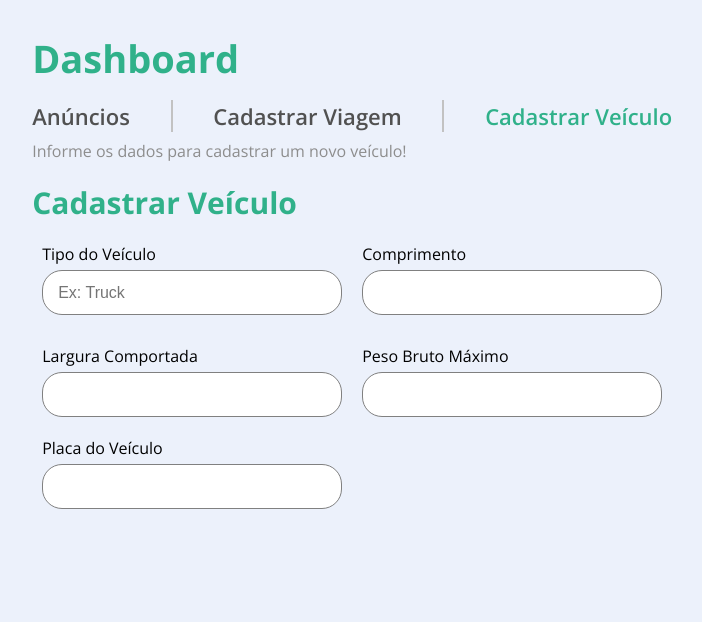
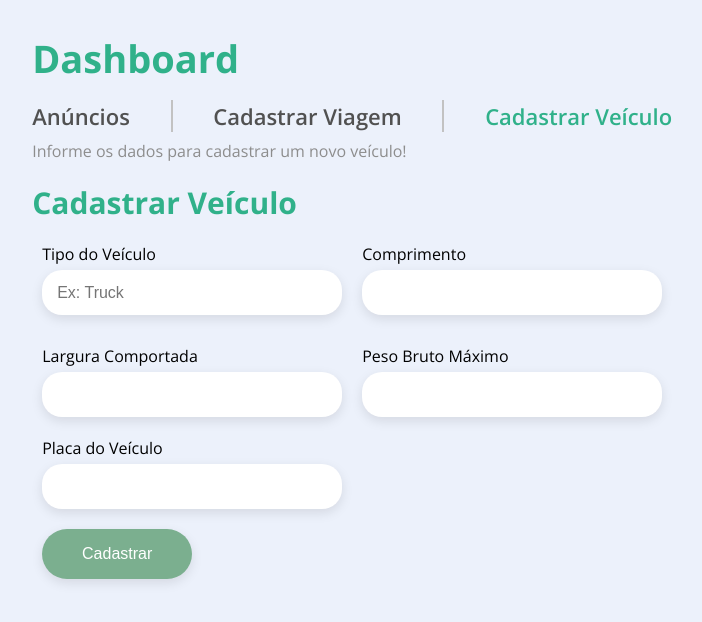
Before and after one commit to hiimlex/cargacheia-frontend, a React (Create React App) app: page /veiculos in a window 1280 px wide. Shown: the top 622 px of the page, without its empty margins (19-721 px from the left). Built offline with nearby package versions, Linux system fonts and the light colour scheme.

Commit message:
finishing vehicle layout

```diff
--- a/package.json
+++ b/package.json
@@ -9,6 +9,7 @@
     "react": "^17.0.1",
     "react-dom": "^17.0.1",
     "react-icons": "^3.11.0",
+    "react-loader-spinner": "^3.1.14",
     "react-router-dom": "^5.2.0",
     "react-scripts": "4.0.0",
     "web-vitals": "^0.2.4"
--- /dev/null
+++ b/src/components/Button/index.js
@@ -0,0 +1,15 @@
+import React from 'react';
+import PropTypes from 'prop-types';
+import './styles.css';
+
+export default function Button (props) {
+    return (
+        <button className="button">
+            {props.label}
+        </button>
+    )
+}
+
+Button.propTypes = {
+    label: PropTypes.string
+}
--- /dev/null
+++ b/src/components/Button/styles.css
@@ -0,0 +1,24 @@
+.button {
+    width: 150px;
+    height: 50px;
+    border-radius: 30px;
+    font-size: 16px;
+    cursor: pointer;
+    border: none;
+    box-shadow: 0 4px 12px 0 rgba(0, 0, 0, 0.1);
+    background-color: #7baf8f;
+    color: white;
+    transition: 0.3s;
+    margin: 10px;
+}
+
+.button:hover {
+    box-shadow: 0 4px 12px 0 rgba(0, 0, 0, 0.3);
+    margin: 15px;
+}
+
+.button:active {
+    background-color: white;
+    color: #7baf8f;
+    transition: 0.5s;
+}
--- a/src/components/CardAnuncio/index.js
+++ b/src/components/CardAnuncio/index.js
@@ -1,6 +1,6 @@
 import React from 'react';
 import PropTypes from 'prop-types';
-import { FiMapPin, FiFlag } from 'react-icons/fi';
+import { FiMapPin } from 'react-icons/fi';
 import './styles.css';
 
 export default function CardAnuncio (props) {
--- a/src/components/CardAnuncio/styles.css
+++ b/src/components/CardAnuncio/styles.css
@@ -12,8 +12,9 @@
 	cursor: pointer;
 }
 
-.card:hover {
+.card-anuncio:hover {
 	margin-bottom: 30px;
+    box-shadow: 0 4px 12px 0 rgba(0, 0, 0, 0.1);
 }
 
 .top {
--- a/src/components/Input/styles.css
+++ b/src/components/Input/styles.css
@@ -13,7 +13,8 @@
     width: 300px;
     height: 45px;
     border-radius: 20px;
-    border: 1px solid gray;
+    border: none;
+    box-shadow: 0 4px 12px 0 rgba(0, 0, 0, 0.1);
     padding: 15px;
     font-size: 16px;
     margin: 10px;
--- a/src/components/index.js
+++ b/src/components/index.js
@@ -2,10 +2,12 @@ import Card from './Card';
 import Navbar from './Navbar';
 import CardAnuncio from './CardAnuncio';
 import Input from './Input'
+import Button from './Button';
 
 export {
     Card,
     Navbar,
     CardAnuncio,
-    Input
+    Input,
+    Button
 }
--- a/src/index.js
+++ b/src/index.js
@@ -3,6 +3,7 @@ import ReactDOM from 'react-dom';
 import './index.css';
 import Routes from './routes';
 import reportWebVitals from './reportWebVitals';
+import "react-loader-spinner/dist/loader/css/react-spinner-loader.css"
 
 ReactDOM.render(
   <React.StrictMode>
--- a/src/pages/Anuncios/index.js
+++ b/src/pages/Anuncios/index.js
@@ -1,6 +1,8 @@
 import React, { useEffect, useState } from "react";
 import "./styles.css";
 import { Navbar, CardAnuncio } from "../../components";
+
+import Loader from 'react-loader-spinner';
 
 import { useHistory } from 'react-router-dom';
 
@@ -33,10 +35,19 @@ export default function Dashboard() {
 			<div className="dashboard-content-anuncio">
 				{/* Fazer Scrollview com os cards mantendo a imagem do lado parada no web, no mobile a imagem vai ser retirada */}
 				<div className="cards-anuncio">
-					{loading ? <span>loading...</span> : (
+					{loading ? (
+						<Loader
+						type="Puff"
+						color="#00BFFF"
+						height={100}
+						width={100}
+						timeout={3000} //3 secs
+					 />
+					) : (
 						anuncios.map((anuncio) => {
+							return (
 								<CardAnuncio
-							onClick={() => history.push('/pedidos')}
+								onClick={() => history.push(`/pedidos/${anuncio.id}`)}
 								destination={anuncio.destino}
 								returnDate={anuncio.data_volta}
 								vehicle={{
@@ -47,6 +58,8 @@ export default function Dashboard() {
 									placa: "HVL-0121"
 								}}
 								/>
+							)
+
 						})
 					)}
 				</div>
--- a/src/pages/Anuncios/styles.css
+++ b/src/pages/Anuncios/styles.css
@@ -74,6 +74,13 @@ nav ul {
 	height: auto;
 }
 
+@media (max-width: 680px)
+{
+	.logo-img {
+		display: none;
+	}
+}
+
 .cards-anuncio {
 	flex: 1;
 	display: flex;
--- a/src/pages/Veiculos/index.js
+++ b/src/pages/Veiculos/index.js
@@ -1,5 +1,5 @@
 import React from "react";
-import { Navbar, Input } from "./../../components";
+import { Navbar, Input, Button } from "./../../components";
 import "./styles.css";
 
 export default function Veiculos() {
@@ -22,6 +22,8 @@ export default function Veiculos() {
 				</div>
 
 				<Input label="Placa do Veículo" />
+
+				<Button label="Cadastrar" />
 			</div>
 		</div>
 	);
--- a/src/routes.js
+++ b/src/routes.js
@@ -8,7 +8,7 @@ function App() {
 			<Switch>
 				<Route path="/" exact component={Anuncios} />
 				<Route path="/cadastrar" component={Cadastrar} />
-				<Route path="/pedidos" component={Pedidos} />
+				<Route path="/pedidos/:id" component={Pedidos} />
 				<Route path="/veiculos" component={Veiculos} />
 			</Switch>
 		</Router>
```
Also changed, not shown: 1 other file (tests, documents, lock files or other folders). Lines whose indentation alone changed are shown as unchanged.
